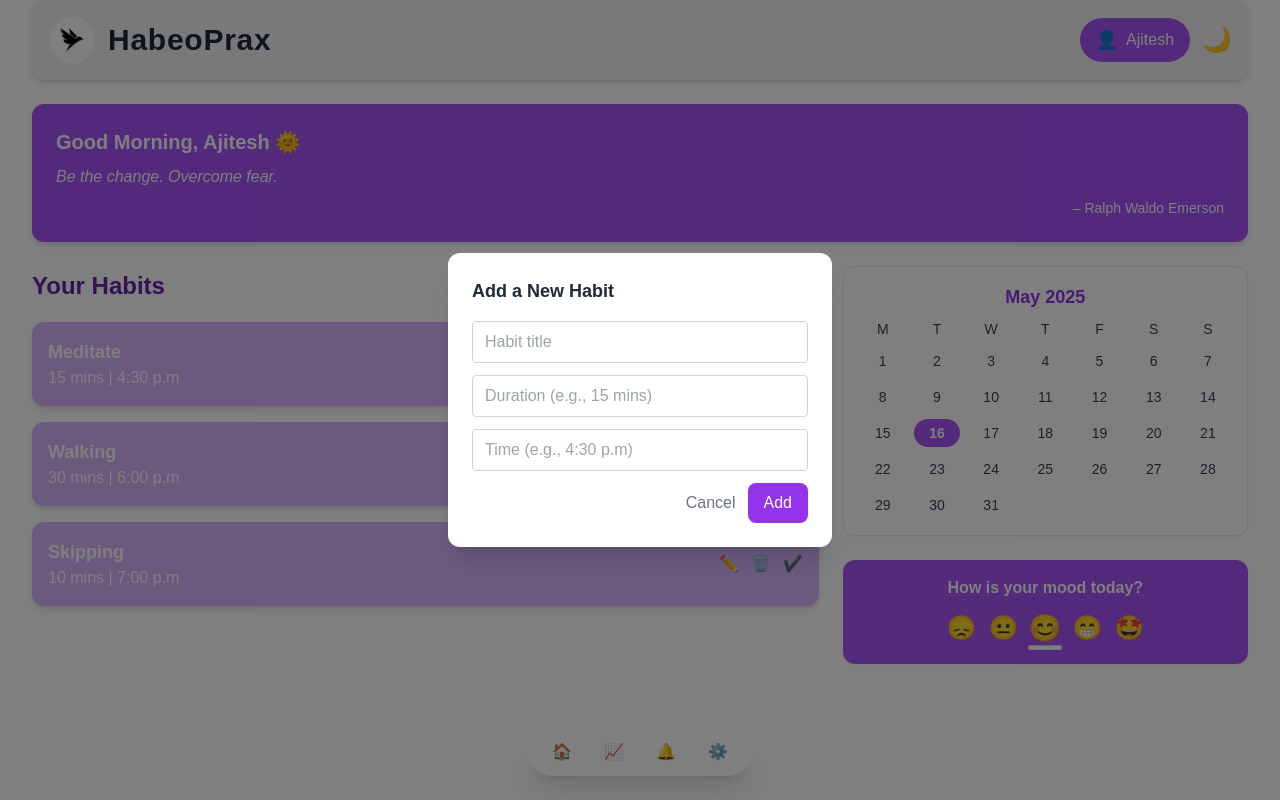
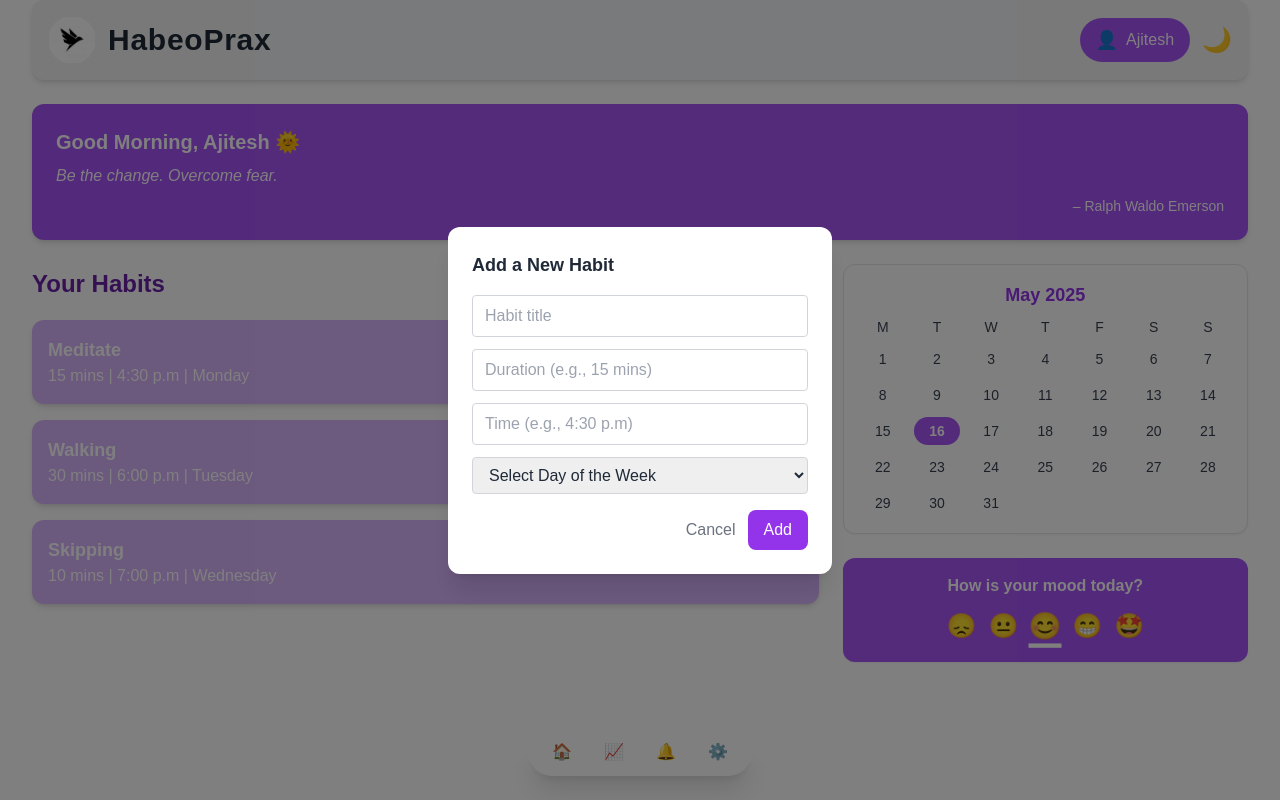
Before and after one commit to Anirudh-Nayak-CS/HabeoPrax, a React (Vite) app: page /home in a window 1280 px wide. Both pictures are taken after a click on the button "+ Add a New Habit". Built offline with nearby package versions, Linux system fonts and the light colour scheme.

Commit message:
habit db integrated

```diff
--- a/src/Components/HabitTracker.jsx
+++ b/src/Components/HabitTracker.jsx
@@ -1,13 +1,37 @@
-import React, { useState, useEffect} from 'react';
+import React, { useState, useEffect } from 'react';
 import quotes from './quotes';
 
 export default function HabitTracker() {
   const [habits, setHabits] = useState([
-    { title: 'Meditate', icon: '🧘', duration: '15 mins', time: '4:30 p.m', done: false },
-    { title: 'Walking', icon: '🚶', duration: '30 mins', time: '6:00 p.m', done: false },
-    { title: 'Skipping', icon: '🤸', duration: '10 mins', time: '7:00 p.m', done: false }
+    { title: 'Meditate', icon: '🧘', duration: '15 mins', time: '4:30 p.m', day: 'Monday', done: false },
+    { title: 'Walking', icon: '🚶', duration: '30 mins', time: '6:00 p.m', day: 'Tuesday', done: false },
+    { title: 'Skipping', icon: '🤸', duration: '10 mins', time: '7:00 p.m', day: 'Wednesday', done: false }
   ]);
+   useEffect(() => {
+    const token=localStorage.getItem('token')
+    console.log(habits)
+    if(!token) return;
+    const addHabits=async () => {
+      try {
+        const res= await fetch("http://localhost:5000/habitdata", {
+          method:'PUT',
+          headers: {
+            "Content-Type":"application/json",
+            Authorization: `Bearer ${token}`,
+          },
+          body:JSON.stringify({habits})
 
+          })
+          if(!res.ok) {
+              const errorText = await res.text();
+            console.log("failed to sync habits",errorText)
+          }
+      }
+      catch (e)  {console.log(e)}
+
+    }
+    addHabits();
+  },[habits])
   const [selectedDate, setSelectedDate] = useState(new Date().getDate());
   const [selectedMood, setSelectedMood] = useState('😊');
   const [showModal, setShowModal] = useState(false);
@@ -16,24 +40,21 @@ export default function HabitTracker() {
     icon: '💡',
     duration: '',
     time: '',
-    days: ''
+    day: ''
   });
   const [editIndex, setEditIndex] = useState(null);
 
-  // Handle input changes in the modal
   const handleInputChange = (e) => {
     const { name, value } = e.target;
     setFormData({ ...formData, [name]: value });
   };
 
-  // Open the modal for adding a new habit
   const openAddModal = () => {
-    setFormData({ title: '', icon: '💡', duration: '', time: '', days: '' });
+    setFormData({ title: '', icon: '💡', duration: '', time: '', day: '' });
     setEditIndex(null);
     setShowModal(true);
   };
 
-  // Open the modal for editing a habit
   const openEditModal = (index) => {
     const habit = habits[index];
     setFormData({
@@ -41,13 +62,12 @@ export default function HabitTracker() {
       icon: habit.icon || '💡',
       duration: habit.duration || '',
       time: habit.time || '',
-      days: habit.days || ''
+      day: habit.day || ''
     });
     setEditIndex(index);
     setShowModal(true);
   };
 
-  // Add or edit a habit
   const saveHabit = () => {
     if (formData.title.trim() === '') {
       alert("Habit title cannot be empty.");
@@ -65,12 +85,10 @@ export default function HabitTracker() {
     setShowModal(false);
   };
 
-  // Delete a habit
   const deleteHabit = (index) => {
     setHabits(habits.filter((_, i) => i !== index));
   };
 
-  // Toggle habit completion
   const toggleHabitDone = (index) => {
     const updatedHabits = [...habits];
     updatedHabits[index].done = !updatedHabits[index].done;
@@ -81,22 +99,17 @@ export default function HabitTracker() {
   const month = today.toLocaleString('default', { month: 'long' });
   const year = today.getFullYear();
 
-  // Setting a quote
   const [quote, setQuote] = useState({});
 
-  // Fetch a random quote on component mount
   useEffect(() => {
     const randomQuote = quotes[Math.floor(Math.random() * quotes.length)];
     setQuote(randomQuote);
   }, []);
 
-    // Dark Mode State
   const [isDarkMode, setIsDarkMode] = useState(() => {
-      // Check local storage for saved mode
     return localStorage.getItem('dark-mode') === 'true';
   });
 
-  // Apply dark mode on first load
   useEffect(() => {
     const root = document.documentElement;
     if (isDarkMode) {
@@ -106,7 +119,6 @@ export default function HabitTracker() {
     }
   }, [isDarkMode]);
 
-  // Toggle dark mode
   const toggleDarkMode = () => {
     const newMode = !isDarkMode;
     setIsDarkMode(newMode);
@@ -115,8 +127,7 @@ export default function HabitTracker() {
 
   return (
     <div className="min-h-screen bg-white dark:bg-gray-900 text-gray-800 dark:text-gray-200 transition-colors duration-300 px-4 sm:px-8">
-          {/* Header */}
-          <header className="flex justify-between items-center mb-6 bg-gray-100 dark:bg-gray-800 rounded-xl p-4 shadow-md transition-colors duration-300">
+      <header className="flex justify-between items-center mb-6 bg-gray-100 dark:bg-gray-800 rounded-xl p-4 shadow-md">
         <div className="flex items-center gap-3">
           <img src="/logo.png" alt="logo" className="w-12 h-12 rounded-full object-contain" />
           <h1 className="text-3xl font-bold tracking-wide">HabeoPrax</h1>
@@ -126,33 +137,36 @@ export default function HabitTracker() {
             <span className="text-lg">👤</span>
             <span className="ml-2 font-medium">Ajitesh</span>
           </div>
-                  {/* Dark Mode Toggle */}
-                  <button onClick={toggleDarkMode} className="text-2xl transition-all">
+          <button onClick={toggleDarkMode} className="text-2xl">
             {isDarkMode ? '🌞' : '🌙'}
           </button>
         </div>
       </header>
-      {/* Quote Section */}
+
       <section className="bg-purple-500 text-white rounded-xl p-6 mb-6 shadow-md">
         <h2 className="text-xl font-semibold mb-2">Good Morning, Ajitesh 🌞</h2>
-          <p className="text-base leading-relaxed italic">{quote.text}</p>
+        <p className="italic">{quote.text}</p>
         <p className="text-right mt-2 text-sm">– {quote.author}</p>
       </section>
 
       <div className="flex flex-col lg:flex-row gap-6">
-        {/* Habit List */}
         <section className="flex-1 mb-6">
           <div className="flex items-center justify-between mb-4">
             <h3 className="text-2xl font-semibold text-purple-800">Your Habits</h3>
-            <button onClick={openAddModal} className="bg-purple-600 hover:bg-purple-700 text-white px-6 py-2 rounded-lg transition-all shadow">+ Add a New Habit</button>
+            <button onClick={openAddModal} className="bg-purple-600 hover:bg-purple-700 text-white px-6 py-2 rounded-lg shadow">+ Add a New Habit</button>
           </div>
 
           <div className="space-y-4">
             {habits.map((habit, index) => (
-              <div key={index} className={`rounded-xl p-4 shadow-md flex justify-between items-center ${habit.done ? 'bg-purple-200 text-purple-800' : 'bg-purple-300 text-white'}`}>
+              <div
+                key={index}
+                className={`rounded-xl p-4 shadow-md flex justify-between items-center ${
+                  habit.done ? 'bg-purple-200 text-purple-800' : 'bg-purple-300 text-white'
+                }`}
+              >
                 <div>
                   <h4 className={`text-lg font-semibold ${habit.done ? 'line-through' : ''}`}>{habit.title}</h4>
-                  <p>{habit.duration} | {habit.time}</p>
+                  <p>{habit.duration} | {habit.time} | {habit.day}</p>
                 </div>
                 <div className="flex gap-3 items-center">
                   <button onClick={() => openEditModal(index)}>✏️</button>
@@ -164,7 +178,6 @@ export default function HabitTracker() {
           </div>
         </section>
 
-        {/* Modal for Adding / Editing Habits */}
         {showModal && (
           <div className="fixed inset-0 bg-black bg-opacity-50 flex items-center justify-center z-50">
             <div className="bg-white rounded-xl p-6 w-96 shadow-xl">
@@ -193,15 +206,27 @@ export default function HabitTracker() {
                 value={formData.time}
                 onChange={handleInputChange}
               />
+              <select
+                name="day"
+                className="w-full border border-gray-300 rounded px-3 py-2 mb-4"
+                value={formData.day}
+                onChange={handleInputChange}
+              >
+                <option value="">Select Day of the Week</option>
+                {['Monday', 'Tuesday', 'Wednesday', 'Thursday', 'Friday', 'Saturday', 'Sunday'].map((day, i) => (
+                  <option key={i} value={day}>{day}</option>
+                ))}
+              </select>
               <div className="flex justify-end gap-3">
                 <button onClick={() => setShowModal(false)} className="text-gray-500">Cancel</button>
-                <button onClick={saveHabit} className="bg-purple-600 text-white px-4 py-2 rounded-lg hover:bg-purple-700">{editIndex !== null ? 'Update' : 'Add'}</button>
+                <button onClick={saveHabit} className="bg-purple-600 text-white px-4 py-2 rounded-lg hover:bg-purple-700">
+                  {editIndex !== null ? 'Update' : 'Add'}
+                </button>
               </div>
             </div>
           </div>
         )}
 
-        {/* Calendar and Mood Tracker */}
         <aside className="w-full lg:w-1/3 space-y-6">
           <div className="bg-white border border-gray-200 rounded-xl p-4 shadow-sm">
             <h3 className="font-bold text-purple-600 text-lg mb-2 text-center">{month} {year}</h3>
@@ -211,7 +236,9 @@ export default function HabitTracker() {
                 <div
                   key={i + 1}
                   onClick={() => setSelectedDate(i + 1)}
-                  className={`cursor-pointer py-1 rounded-full transition-all ${selectedDate === i + 1 ? 'bg-purple-500 text-white font-bold' : 'text-gray-700 hover:bg-purple-200'}`}
+                  className={`cursor-pointer py-1 rounded-full transition-all ${
+                    selectedDate === i + 1 ? 'bg-purple-500 text-white font-bold' : 'text-gray-700 hover:bg-purple-200'
+                  }`}
                 >
                   {i + 1}
                 </div>
@@ -219,7 +246,6 @@ export default function HabitTracker() {
             </div>
           </div>
 
-          {/* Mood Tracker */}
           <div className="bg-purple-500 text-white p-4 rounded-xl shadow-sm text-center">
             <h3 className="mb-3 font-semibold">How is your mood today?</h3>
             <div className="flex justify-center gap-3 text-2xl">
@@ -237,9 +263,8 @@ export default function HabitTracker() {
         </aside>
       </div>
 
-      {/* Bottom Navigation */}
       <nav className="fixed bottom-6 left-1/2 transform -translate-x-1/2 bg-white shadow-xl rounded-full px-6 py-3 flex items-center gap-8">
-        <button title="Home" onClick={() => window.location.href = "/"}>🏠</button>
+        <button title="Home" onClick={() => window.location.href = "/home"}>🏠</button>
         <button title="Weekly Report" onClick={() => window.location.href = "/weekly-report"}>📈</button>
         <button title="Reminders">🔔</button>
         <button title="Settings">⚙️</button>
--- a/src/Components/LoginPage.jsx
+++ b/src/Components/LoginPage.jsx
@@ -20,12 +20,16 @@ const navigate = useNavigate();
           password: password,
         }),
       });
+      const data = await response.json();
+      if(!response.ok) {
+        throw new Error(data.message || "error loggin in")
+      }
 
-      const data = await response.json();
-      console.log(data);
+
 
       if (data.success) {
-        localStorage.setItem("token", data.token);
+        console.log('Received data.token:', data.token);
+        localStorage.setItem('token', data.token);
         alert("Login successful!");
          navigate("/home");
       } else {
```
Lines whose indentation alone changed are shown as unchanged.
